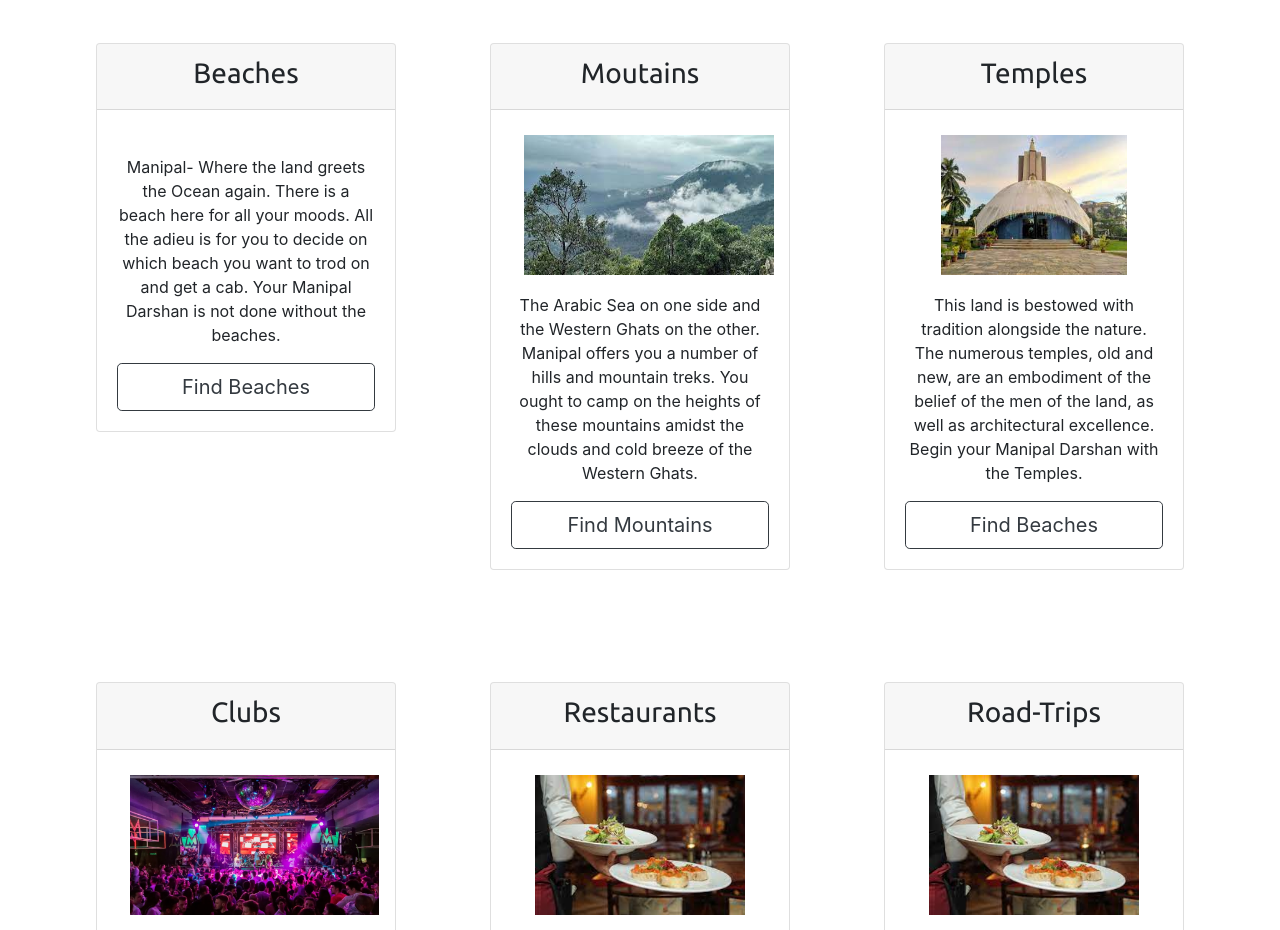
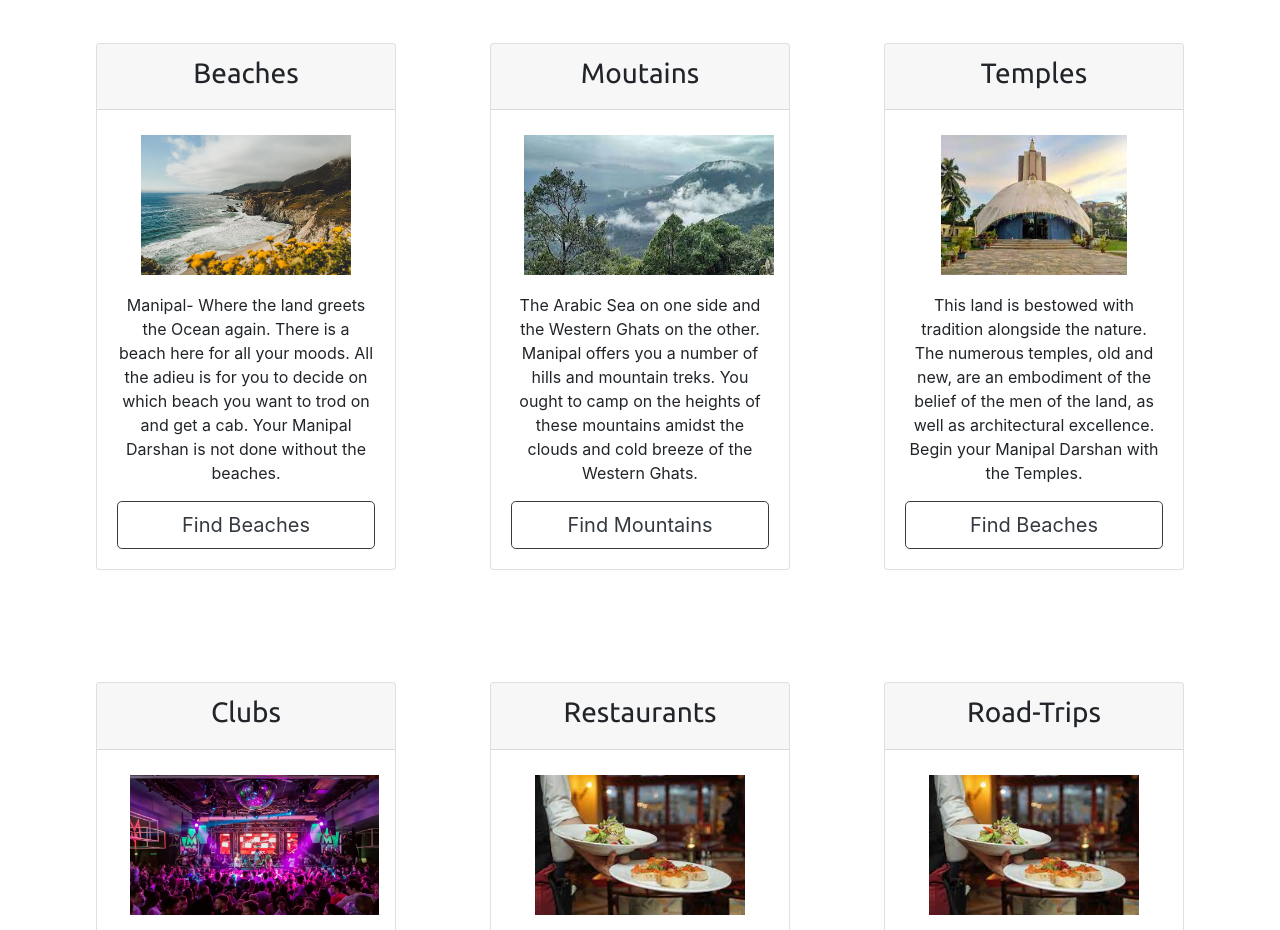
Before and after one commit to harry10-git/Darshan, a plain HTML site: page index.html in a window 1280 px wide. Shown: the part 920-1850 px from the top of the page. Drawn offline with nearby package versions, Linux system fonts and the light colour scheme; a web font is replaced by a local one.

Commit message:
Card text final

```diff
--- a/index.html
+++ b/index.html
@@ -80,7 +80,7 @@
                     </div>
 
                     <div class="card-body">
-                      <img class="promo-img" src="css/images/beach.webp" alt="">
+                      <img class="promo-img" src="css/images/beaches.jpeg" alt="">
                         <p>
                             Manipal- Where the land greets the Ocean again. There is a beach here for all your moods. All the adieu is for you to decide on which beach you want to trod on and get a cab. Your Manipal Darshan is not done without the beaches.
                         </p>
```
Also changed, not shown: css/images/beaches.jpeg (added).
